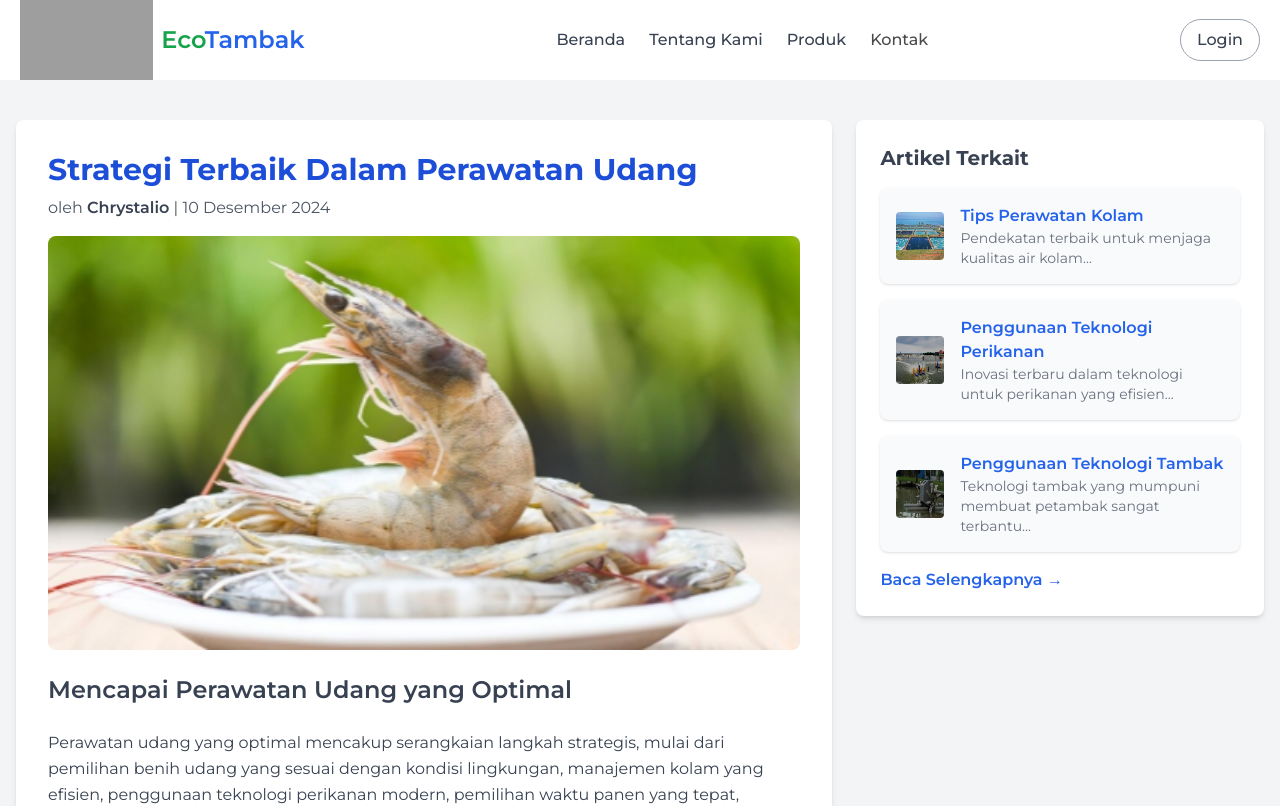
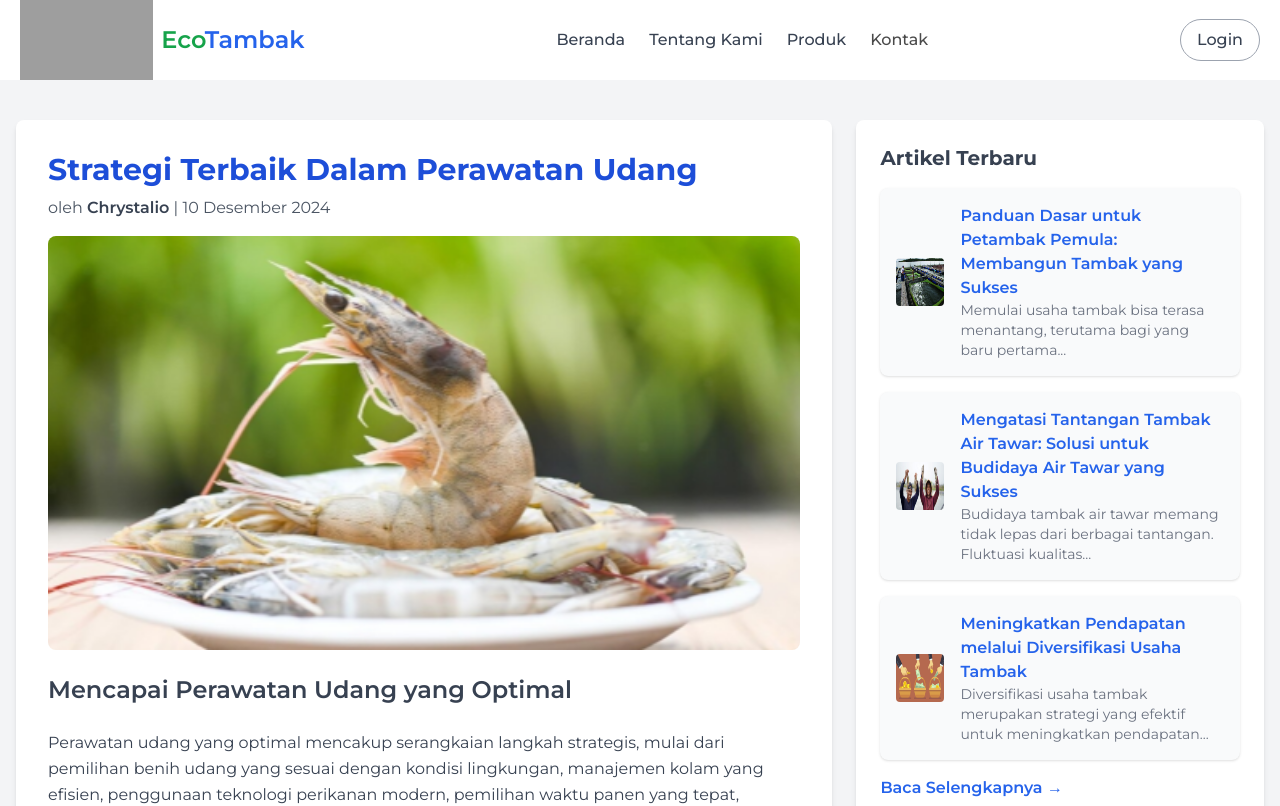
Before and after one commit to LAUT-MERAH/frontend, a React (Create React App) app: page /articles/1 in a window 1280 px wide. Shown: the top 806 px of the page. Built offline with nearby package versions, Linux system fonts and the light colour scheme; grey boxes are pictures that could not be loaded.

Commit message:
link article with corresponding for artikel terbaru

```diff
--- a/src/pages/Public/article-1.js
+++ b/src/pages/Public/article-1.js
@@ -52,29 +52,29 @@ const ArticleReading = () => {
 
           <aside className="hidden lg:block w-1/3 ml-6">
             <div className="bg-white p-6 rounded-lg shadow-md">
-              <h3 className="text-xl font-bold text-gray-700 mb-4">Artikel Terkait</h3>
+              <h3 className="text-xl font-bold text-gray-700 mb-4">Artikel Terbaru</h3>
               <div className="space-y-4">
                 <Link to="/articles/2" className="flex items-center bg-gray-50 p-4 rounded-lg shadow hover:bg-gray-100">
-                  <img src="/hero2.png" alt="related-thumbnail" className="w-12 h-12 rounded mr-4" />
+                  <img src="/article-2.jpg" alt="related-thumbnail" className="w-12 h-12 rounded mr-4" />
                   <div>
-                    <h4 className="text-blue-600 font-semibold">Tips Perawatan Kolam</h4>
-                    <p className="text-gray-500 text-sm">Pendekatan terbaik untuk menjaga kualitas air kolam...</p>
+                    <h4 className="text-blue-600 font-semibold">Panduan Dasar untuk Petambak Pemula: Membangun Tambak yang Sukses</h4>
+                    <p className="text-gray-500 text-sm">Memulai usaha tambak bisa terasa menantang, terutama bagi yang baru pertama...</p>
                   </div>
                 </Link>
 
                 <Link to="/articles/3" className="flex items-center bg-gray-50 p-4 rounded-lg shadow hover:bg-gray-100">
-                  <img src="/hero3.png" alt="related-thumbnail" className="w-12 h-12 rounded mr-4" />
+                  <img src="/article-3.jpg" alt="related-thumbnail" className="w-12 h-12 rounded mr-4" />
                   <div>
-                    <h4 className="text-blue-600 font-semibold">Penggunaan Teknologi Perikanan</h4>
-                    <p className="text-gray-500 text-sm">Inovasi terbaru dalam teknologi untuk perikanan yang efisien...</p>
+                    <h4 className="text-blue-600 font-semibold">Mengatasi Tantangan Tambak Air Tawar: Solusi untuk Budidaya Air Tawar yang Sukses</h4>
+                    <p className="text-gray-500 text-sm">Budidaya tambak air tawar memang tidak lepas dari berbagai tantangan. Fluktuasi kualitas...</p>
                   </div>
                 </Link>
 
                 <Link to="/articles/4" className="flex items-center bg-gray-50 p-4 rounded-lg shadow hover:bg-gray-100">
-                  <img src="/hero4.png" alt="related-thumbnail" className="w-12 h-12 rounded mr-4" />
+                  <img src="/article-4.jpg" alt="related-thumbnail" className="w-12 h-12 rounded mr-4" />
                   <div>
-                    <h4 className="text-blue-600 font-semibold">Penggunaan Teknologi Tambak</h4>
-                    <p className="text-gray-500 text-sm">Teknologi tambak yang mumpuni membuat petambak sangat terbantu...</p>
+                    <h4 className="text-blue-600 font-semibold">Meningkatkan Pendapatan melalui Diversifikasi Usaha Tambak</h4>
+                    <p className="text-gray-500 text-sm">Diversifikasi usaha tambak merupakan strategi yang efektif untuk meningkatkan pendapatan...</p>
                   </div>
                 </Link>
                 <Link to="/article" className="text-blue-600 font-semibold mt-2 block">Baca Selengkapnya →</Link>
--- a/src/pages/Public/article-2.js
+++ b/src/pages/Public/article-2.js
@@ -54,29 +54,29 @@ const ArticleReading = () => {
 
           <aside className="hidden lg:block w-1/3 ml-6">
             <div className="bg-white p-6 rounded-lg shadow-md">
-              <h3 className="text-xl font-bold text-gray-700 mb-4">Artikel Terkait</h3>
+              <h3 className="text-xl font-bold text-gray-700 mb-4">Artikel Terbaru</h3>
               <div className="space-y-4">
-                <Link to="/articles/2" className="flex items-center bg-gray-50 p-4 rounded-lg shadow hover:bg-gray-100">
-                  <img src="/hero2.png" alt="related-thumbnail" className="w-12 h-12 rounded mr-4" />
+                <Link to="/articles/1" className="flex items-center bg-gray-50 p-4 rounded-lg shadow hover:bg-gray-100">
+                  <img src="/article-1.jpg" alt="related-thumbnail" className="w-12 h-12 rounded mr-4" />
                   <div>
-                    <h4 className="text-blue-600 font-semibold">Tips Perawatan Kolam</h4>
-                    <p className="text-gray-500 text-sm">Pendekatan terbaik untuk menjaga kualitas air kolam...</p>
+                    <h4 className="text-blue-600 font-semibold">Strategi Terbaik Dalam Perawatan Udang</h4>
+                    <p className="text-gray-500 text-sm">Perawatan udang yang optimal mencakup serangkaian langkah strategis,...</p>
                   </div>
                 </Link>
 
                 <Link to="/articles/3" className="flex items-center bg-gray-50 p-4 rounded-lg shadow hover:bg-gray-100">
-                  <img src="/hero3.png" alt="related-thumbnail" className="w-12 h-12 rounded mr-4" />
+                  <img src="/article-3.jpg" alt="related-thumbnail" className="w-12 h-12 rounded mr-4" />
                   <div>
-                    <h4 className="text-blue-600 font-semibold">Penggunaan Teknologi Perikanan</h4>
-                    <p className="text-gray-500 text-sm">Inovasi terbaru dalam teknologi untuk perikanan yang efisien...</p>
+                    <h4 className="text-blue-600 font-semibold">Mengatasi Tantangan Tambak Air Tawar: Solusi untuk Budidaya Air Tawar yang Sukses</h4>
+                    <p className="text-gray-500 text-sm">Budidaya tambak air tawar memang tidak lepas dari berbagai tantangan. Fluktuasi kualitas...</p>
                   </div>
                 </Link>
 
                 <Link to="/articles/4" className="flex items-center bg-gray-50 p-4 rounded-lg shadow hover:bg-gray-100">
-                  <img src="/hero4.png" alt="related-thumbnail" className="w-12 h-12 rounded mr-4" />
+                  <img src="/article-4.jpg" alt="related-thumbnail" className="w-12 h-12 rounded mr-4" />
                   <div>
-                    <h4 className="text-blue-600 font-semibold">Penggunaan Teknologi Tambak</h4>
-                    <p className="text-gray-500 text-sm">Teknologi tambak yang mumpuni membuat petambak sangat terbantu...</p>
+                    <h4 className="text-blue-600 font-semibold">Meningkatkan Pendapatan melalui Diversifikasi Usaha Tambak</h4>
+                    <p className="text-gray-500 text-sm">Diversifikasi usaha tambak merupakan strategi yang efektif untuk meningkatkan pendapatan...</p>
                   </div>
                 </Link>
                 <Link to="/article" className="text-blue-600 font-semibold mt-2 block">Baca Selengkapnya →</Link>
--- a/src/pages/Public/article-3.js
+++ b/src/pages/Public/article-3.js
@@ -50,29 +50,29 @@ const ArticleReading = () => {
 
           <aside className="hidden lg:block w-1/3 ml-6">
             <div className="bg-white p-6 rounded-lg shadow-md">
-              <h3 className="text-xl font-bold text-gray-700 mb-4">Artikel Terkait</h3>
+              <h3 className="text-xl font-bold text-gray-700 mb-4">Artikel Terbaru</h3>
               <div className="space-y-4">
-                <Link to="/articles/2" className="flex items-center bg-gray-50 p-4 rounded-lg shadow hover:bg-gray-100">
-                  <img src="/hero2.png" alt="related-thumbnail" className="w-12 h-12 rounded mr-4" />
+                <Link to="/articles/1" className="flex items-center bg-gray-50 p-4 rounded-lg shadow hover:bg-gray-100">
+                  <img src="/article-1.jpg" alt="related-thumbnail" className="w-12 h-12 rounded mr-4" />
                   <div>
-                    <h4 className="text-blue-600 font-semibold">Tips Perawatan Kolam</h4>
-                    <p className="text-gray-500 text-sm">Pendekatan terbaik untuk menjaga kualitas air kolam...</p>
+                    <h4 className="text-blue-600 font-semibold">Strategi Terbaik Dalam Perawatan Udang</h4>
+                    <p className="text-gray-500 text-sm">Perawatan udang yang optimal mencakup serangkaian langkah strategis,...</p>
                   </div>
                 </Link>
 
-                <Link to="/articles/3" className="flex items-center bg-gray-50 p-4 rounded-lg shadow hover:bg-gray-100">
-                  <img src="/hero3.png" alt="related-thumbnail" className="w-12 h-12 rounded mr-4" />
+                <Link to="/articles/2" className="flex items-center bg-gray-50 p-4 rounded-lg shadow hover:bg-gray-100">
+                  <img src="/article-2.jpg" alt="related-thumbnail" className="w-12 h-12 rounded mr-4" />
                   <div>
-                    <h4 className="text-blue-600 font-semibold">Penggunaan Teknologi Perikanan</h4>
-                    <p className="text-gray-500 text-sm">Inovasi terbaru dalam teknologi untuk perikanan yang efisien...</p>
+                    <h4 className="text-blue-600 font-semibold">Panduan Dasar untuk Petambak Pemula: Membangun Tambak yang Sukses</h4>
+                    <p className="text-gray-500 text-sm">Memulai usaha tambak bisa terasa menantang, terutama bagi yang baru pertama...</p>
                   </div>
                 </Link>
 
                 <Link to="/articles/4" className="flex items-center bg-gray-50 p-4 rounded-lg shadow hover:bg-gray-100">
-                  <img src="/hero4.png" alt="related-thumbnail" className="w-12 h-12 rounded mr-4" />
+                  <img src="/article-4.jpg" alt="related-thumbnail" className="w-12 h-12 rounded mr-4" />
                   <div>
-                    <h4 className="text-blue-600 font-semibold">Penggunaan Teknologi Tambak</h4>
-                    <p className="text-gray-500 text-sm">Teknologi tambak yang mumpuni membuat petambak sangat terbantu...</p>
+                    <h4 className="text-blue-600 font-semibold">Meningkatkan Pendapatan melalui Diversifikasi Usaha Tambak</h4>
+                    <p className="text-gray-500 text-sm">Diversifikasi usaha tambak merupakan strategi yang efektif untuk meningkatkan pendapatan...</p>
                   </div>
                 </Link>
                 <Link to="/article" className="text-blue-600 font-semibold mt-2 block">Baca Selengkapnya →</Link>
--- a/src/pages/Public/article-4.js
+++ b/src/pages/Public/article-4.js
@@ -52,29 +52,29 @@ const ArticleReading = () => {
 
           <aside className="hidden lg:block w-1/3 ml-6">
             <div className="bg-white p-6 rounded-lg shadow-md">
-              <h3 className="text-xl font-bold text-gray-700 mb-4">Artikel Terkait</h3>
+              <h3 className="text-xl font-bold text-gray-700 mb-4">Artikel Terbaru</h3>
               <div className="space-y-4">
+                <Link to="/articles/1" className="flex items-center bg-gray-50 p-4 rounded-lg shadow hover:bg-gray-100">
+                  <img src="/article-1.jpg" alt="related-thumbnail" className="w-12 h-12 rounded mr-4" />
+                  <div>
+                    <h4 className="text-blue-600 font-semibold">Strategi Terbaik Dalam Perawatan Udang</h4>
+                    <p className="text-gray-500 text-sm">Perawatan udang yang optimal mencakup serangkaian langkah strategis,...</p>
+                  </div>
+                </Link>
+
                 <Link to="/articles/2" className="flex items-center bg-gray-50 p-4 rounded-lg shadow hover:bg-gray-100">
-                  <img src="/hero2.png" alt="related-thumbnail" className="w-12 h-12 rounded mr-4" />
+                  <img src="/article-2.jpg" alt="related-thumbnail" className="w-12 h-12 rounded mr-4" />
                   <div>
-                    <h4 className="text-blue-600 font-semibold">Tips Perawatan Kolam</h4>
-                    <p className="text-gray-500 text-sm">Pendekatan terbaik untuk menjaga kualitas air kolam...</p>
+                    <h4 className="text-blue-600 font-semibold">Panduan Dasar untuk Petambak Pemula: Membangun Tambak yang Sukses</h4>
+                    <p className="text-gray-500 text-sm">Memulai usaha tambak bisa terasa menantang, terutama bagi yang baru pertama...</p>
                   </div>
                 </Link>
 
                 <Link to="/articles/3" className="flex items-center bg-gray-50 p-4 rounded-lg shadow hover:bg-gray-100">
-                  <img src="/hero3.png" alt="related-thumbnail" className="w-12 h-12 rounded mr-4" />
+                  <img src="/article-3.jpg" alt="related-thumbnail" className="w-12 h-12 rounded mr-4" />
                   <div>
-                    <h4 className="text-blue-600 font-semibold">Penggunaan Teknologi Perikanan</h4>
-                    <p className="text-gray-500 text-sm">Inovasi terbaru dalam teknologi untuk perikanan yang efisien...</p>
-                  </div>
-                </Link>
-
-                <Link to="/articles/4" className="flex items-center bg-gray-50 p-4 rounded-lg shadow hover:bg-gray-100">
-                  <img src="/hero4.png" alt="related-thumbnail" className="w-12 h-12 rounded mr-4" />
-                  <div>
-                    <h4 className="text-blue-600 font-semibold">Penggunaan Teknologi Tambak</h4>
-                    <p className="text-gray-500 text-sm">Teknologi tambak yang mumpuni membuat petambak sangat terbantu...</p>
+                    <h4 className="text-blue-600 font-semibold">Mengatasi Tantangan Tambak Air Tawar: Solusi untuk Budidaya Air Tawar yang Sukses</h4>
+                    <p className="text-gray-500 text-sm">Budidaya tambak air tawar memang tidak lepas dari berbagai tantangan. Fluktuasi kualitas...</p>
                   </div>
                 </Link>
                 <Link to="/article" className="text-blue-600 font-semibold mt-2 block">Baca Selengkapnya →</Link>
--- a/src/pages/Public/article-5.js
+++ b/src/pages/Public/article-5.js
@@ -62,29 +62,29 @@ const ArticleReading = () => {
 
           <aside className="hidden lg:block w-1/3 ml-6">
             <div className="bg-white p-6 rounded-lg shadow-md">
-              <h3 className="text-xl font-bold text-gray-700 mb-4">Artikel Terkait</h3>
+              <h3 className="text-xl font-bold text-gray-700 mb-4">Artikel Terbaru</h3>
               <div className="space-y-4">
+                <Link to="/articles/1" className="flex items-center bg-gray-50 p-4 rounded-lg shadow hover:bg-gray-100">
+                  <img src="/article-1.jpg" alt="related-thumbnail" className="w-12 h-12 rounded mr-4" />
+                  <div>
+                    <h4 className="text-blue-600 font-semibold">Strategi Terbaik Dalam Perawatan Udang</h4>
+                    <p className="text-gray-500 text-sm">Perawatan udang yang optimal mencakup serangkaian langkah strategis,...</p>
+                  </div>
+                </Link>
+
                 <Link to="/articles/2" className="flex items-center bg-gray-50 p-4 rounded-lg shadow hover:bg-gray-100">
-                  <img src="/hero2.png" alt="related-thumbnail" className="w-12 h-12 rounded mr-4" />
+                  <img src="/article-2.jpg" alt="related-thumbnail" className="w-12 h-12 rounded mr-4" />
                   <div>
-                    <h4 className="text-blue-600 font-semibold">Tips Perawatan Kolam</h4>
-                    <p className="text-gray-500 text-sm">Pendekatan terbaik untuk menjaga kualitas air kolam...</p>
+                    <h4 className="text-blue-600 font-semibold">Panduan Dasar untuk Petambak Pemula: Membangun Tambak yang Sukses</h4>
+                    <p className="text-gray-500 text-sm">Memulai usaha tambak bisa terasa menantang, terutama bagi yang baru pertama...</p>
                   </div>
                 </Link>
 
                 <Link to="/articles/3" className="flex items-center bg-gray-50 p-4 rounded-lg shadow hover:bg-gray-100">
-                  <img src="/hero3.png" alt="related-thumbnail" className="w-12 h-12 rounded mr-4" />
+                  <img src="/article-3.jpg" alt="related-thumbnail" className="w-12 h-12 rounded mr-4" />
                   <div>
-                    <h4 className="text-blue-600 font-semibold">Penggunaan Teknologi Perikanan</h4>
-                    <p className="text-gray-500 text-sm">Inovasi terbaru dalam teknologi untuk perikanan yang efisien...</p>
-                  </div>
-                </Link>
-
-                <Link to="/articles/4" className="flex items-center bg-gray-50 p-4 rounded-lg shadow hover:bg-gray-100">
-                  <img src="/hero4.png" alt="related-thumbnail" className="w-12 h-12 rounded mr-4" />
-                  <div>
-                    <h4 className="text-blue-600 font-semibold">Penggunaan Teknologi Tambak</h4>
-                    <p className="text-gray-500 text-sm">Teknologi tambak yang mumpuni membuat petambak sangat terbantu...</p>
+                    <h4 className="text-blue-600 font-semibold">Mengatasi Tantangan Tambak Air Tawar: Solusi untuk Budidaya Air Tawar yang Sukses</h4>
+                    <p className="text-gray-500 text-sm">Budidaya tambak air tawar memang tidak lepas dari berbagai tantangan. Fluktuasi kualitas...</p>
                   </div>
                 </Link>
                 <Link to="/article" className="text-blue-600 font-semibold mt-2 block">Baca Selengkapnya →</Link>
--- a/src/pages/Public/article-6.js
+++ b/src/pages/Public/article-6.js
@@ -55,29 +55,29 @@ const ArticleReading = () => {
 
           <aside className="hidden lg:block w-1/3 ml-6">
             <div className="bg-white p-6 rounded-lg shadow-md">
-              <h3 className="text-xl font-bold text-gray-700 mb-4">Artikel Terkait</h3>
+              <h3 className="text-xl font-bold text-gray-700 mb-4">Artikel Terbaru</h3>
               <div className="space-y-4">
+                <Link to="/articles/1" className="flex items-center bg-gray-50 p-4 rounded-lg shadow hover:bg-gray-100">
+                  <img src="/article-1.jpg" alt="related-thumbnail" className="w-12 h-12 rounded mr-4" />
+                  <div>
+                    <h4 className="text-blue-600 font-semibold">Strategi Terbaik Dalam Perawatan Udang</h4>
+                    <p className="text-gray-500 text-sm">Perawatan udang yang optimal mencakup serangkaian langkah strategis,...</p>
+                  </div>
+                </Link>
+
                 <Link to="/articles/2" className="flex items-center bg-gray-50 p-4 rounded-lg shadow hover:bg-gray-100">
-                  <img src="/hero2.png" alt="related-thumbnail" className="w-12 h-12 rounded mr-4" />
+                  <img src="/article-2.jpg" alt="related-thumbnail" className="w-12 h-12 rounded mr-4" />
                   <div>
-                    <h4 className="text-blue-600 font-semibold">Tips Perawatan Kolam</h4>
-                    <p className="text-gray-500 text-sm">Pendekatan terbaik untuk menjaga kualitas air kolam...</p>
+                    <h4 className="text-blue-600 font-semibold">Panduan Dasar untuk Petambak Pemula: Membangun Tambak yang Sukses</h4>
+                    <p className="text-gray-500 text-sm">Memulai usaha tambak bisa terasa menantang, terutama bagi yang baru pertama...</p>
                   </div>
                 </Link>
 
                 <Link to="/articles/3" className="flex items-center bg-gray-50 p-4 rounded-lg shadow hover:bg-gray-100">
-                  <img src="/hero3.png" alt="related-thumbnail" className="w-12 h-12 rounded mr-4" />
+                  <img src="/article-3.jpg" alt="related-thumbnail" className="w-12 h-12 rounded mr-4" />
                   <div>
-                    <h4 className="text-blue-600 font-semibold">Penggunaan Teknologi Perikanan</h4>
-                    <p className="text-gray-500 text-sm">Inovasi terbaru dalam teknologi untuk perikanan yang efisien...</p>
-                  </div>
-                </Link>
-
-                <Link to="/articles/4" className="flex items-center bg-gray-50 p-4 rounded-lg shadow hover:bg-gray-100">
-                  <img src="/hero4.png" alt="related-thumbnail" className="w-12 h-12 rounded mr-4" />
-                  <div>
-                    <h4 className="text-blue-600 font-semibold">Penggunaan Teknologi Tambak</h4>
-                    <p className="text-gray-500 text-sm">Teknologi tambak yang mumpuni membuat petambak sangat terbantu...</p>
+                    <h4 className="text-blue-600 font-semibold">Mengatasi Tantangan Tambak Air Tawar: Solusi untuk Budidaya Air Tawar yang Sukses</h4>
+                    <p className="text-gray-500 text-sm">Budidaya tambak air tawar memang tidak lepas dari berbagai tantangan. Fluktuasi kualitas...</p>
                   </div>
                 </Link>
                 <Link to="/article" className="text-blue-600 font-semibold mt-2 block">Baca Selengkapnya →</Link>
```
